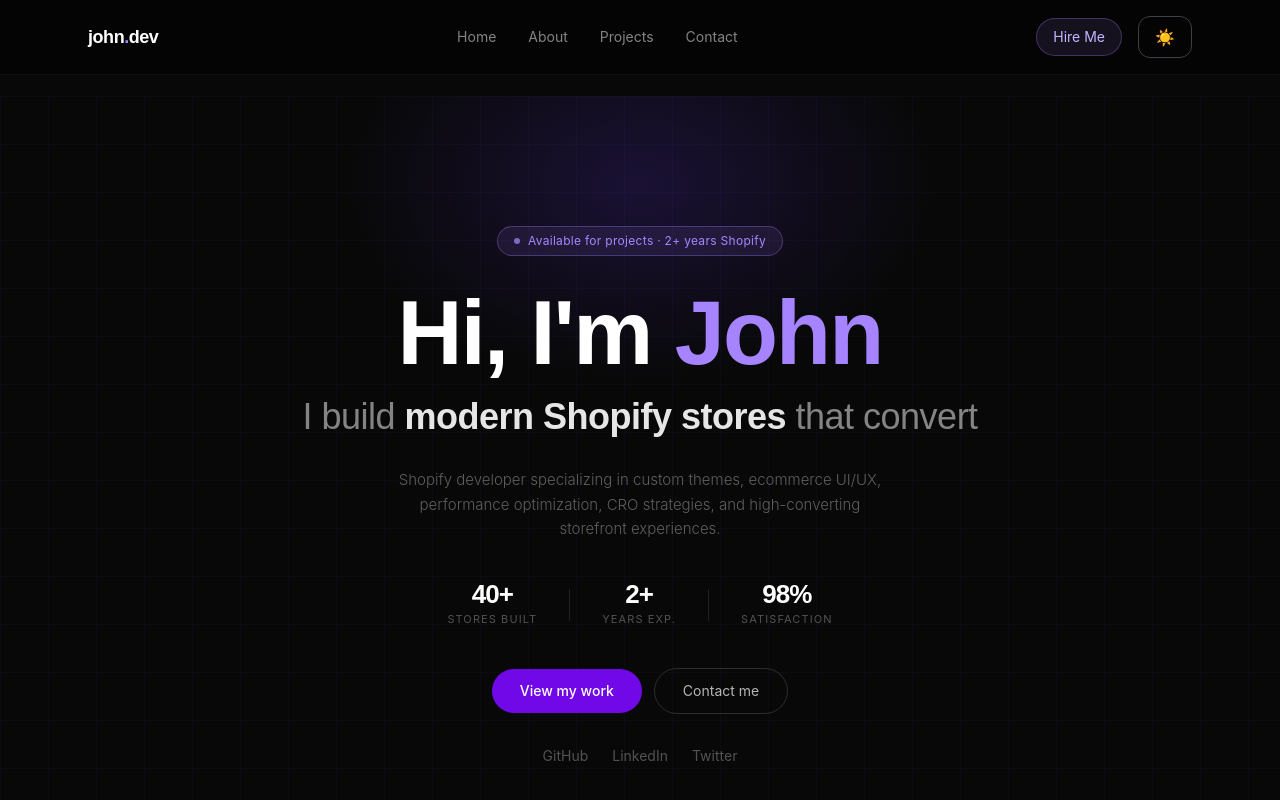
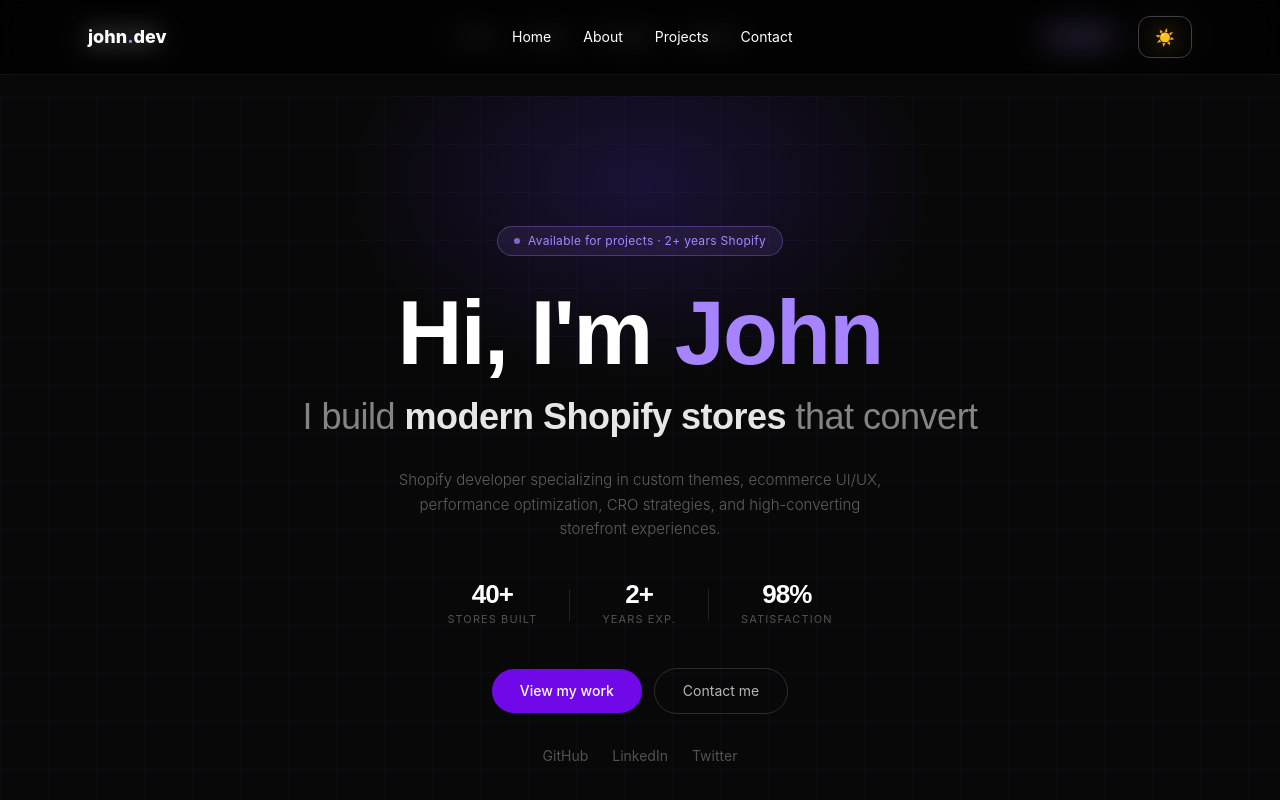
Before and after one commit to johng7831/My-Portfolio, a Next.js app: page / in a window 1280 px wide. Built offline with nearby package versions, Linux system fonts and the light colour scheme.

Commit message:
your commit message

```diff
--- /dev/null
+++ b/app/components/Navbar.tsx
@@ -0,0 +1,41 @@
+"use client";
+
+import { useState } from "react";
+import ThemeToggle from "./theme-toggle";
+
+export default function Navbar() {
+  const [menuOpen, setMenuOpen] = useState(false);
+  return (
+    <nav className="fixed top-0 left-0 w-full z-50 backdrop-blur-md bg-black/40 border-b border-white/5">
+      <div className="max-w-6xl mx-auto flex items-center justify-between px-6 py-4">
+        <a href="/" className="font-extrabold text-lg">
+          john<span className="text-violet-400">.</span>dev
+        </a>
+        <div className="hidden md:flex gap-8 text-sm">
+          <a href="/">Home</a>
+          <a href="/about">About</a>
+          <a href="/projects">Projects</a>
+          <a href="/contact">Contact</a>
+        </div>
+        <div className="flex items-center gap-4">
+          <button
+            className="md:hidden text-2xl"
+            onClick={() => setMenuOpen(!menuOpen)}
+          >
+            ☰
+          </button>
+          <ThemeToggle />
+        </div>
+      </div>
+      {/* Mobile menu */}
+      {menuOpen && (
+        <div className="md:hidden px-6 pb-4 flex flex-col gap-4 border-t border-white/10">
+          <a onClick={() => setMenuOpen(false)} href="/">Home</a>
+          <a onClick={() => setMenuOpen(false)} href="/about">About</a>
+          <a onClick={() => setMenuOpen(false)} href="/projects">Projects</a>
+          <a onClick={() => setMenuOpen(false)} href="/contact">Contact</a>
+        </div>
+      )}
+    </nav>
+  );
+}
--- a/app/layout.tsx
+++ b/app/layout.tsx
@@ -1,5 +1,5 @@
 import "./globals.css";
-
+import Navbar from "./components/Navbar";
 import { Providers } from "./components/theme-provider";
 import ThemeToggle from "./components/theme-toggle";
 
@@ -16,13 +16,10 @@
   return (
     <html lang="en" suppressHydrationWarning>
       <body className="bg-[#080808] text-white overflow-x-hidden">
-
         <Providers>
-
           {/* NAVBAR */}
           <nav className="fixed top-0 left-0 w-full z-50 backdrop-blur-md bg-black/40 border-b border-white/5">
             <div className="max-w-6xl mx-auto flex items-center justify-between px-6 py-4">
-
               {/* Logo */}
               <a
                 href="/"
@@ -31,7 +28,6 @@
               >
                 john<span className="text-violet-400">.</span>dev
               </a>
-
               {/* Links */}
               <div className="hidden md:flex items-center gap-8 text-sm">
                 <a href="/" className="text-white/50 hover:text-white transition">
@@ -47,31 +43,23 @@
                   Contact
                 </a>
               </div>
-
               {/* Right side */}
               <div className="flex items-center gap-4">
-
                 <a
                   href="/contact"
                   className="px-4 py-2 rounded-full text-sm border border-violet-400/30 bg-violet-400/10 text-violet-300 hover:bg-violet-400/20 transition"
                 >
                   Hire Me
                 </a>
-
                 <ThemeToggle />
-
               </div>
-
             </div>
           </nav>
-
-          {/* PAGE CONTENT */}
+             <Navbar />
           <main className="pt-24">
             {children}
           </main>
-
         </Providers>
-
       </body>
     </html>
   );
```
